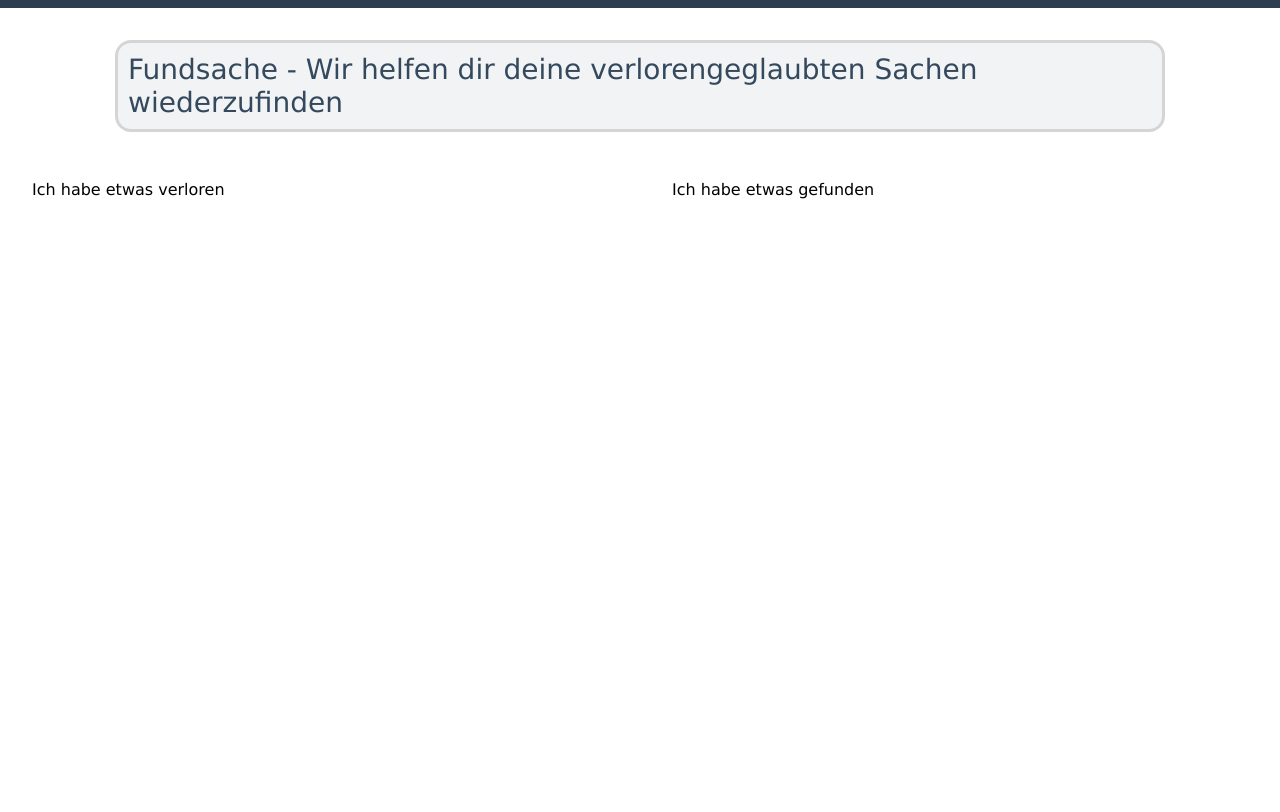
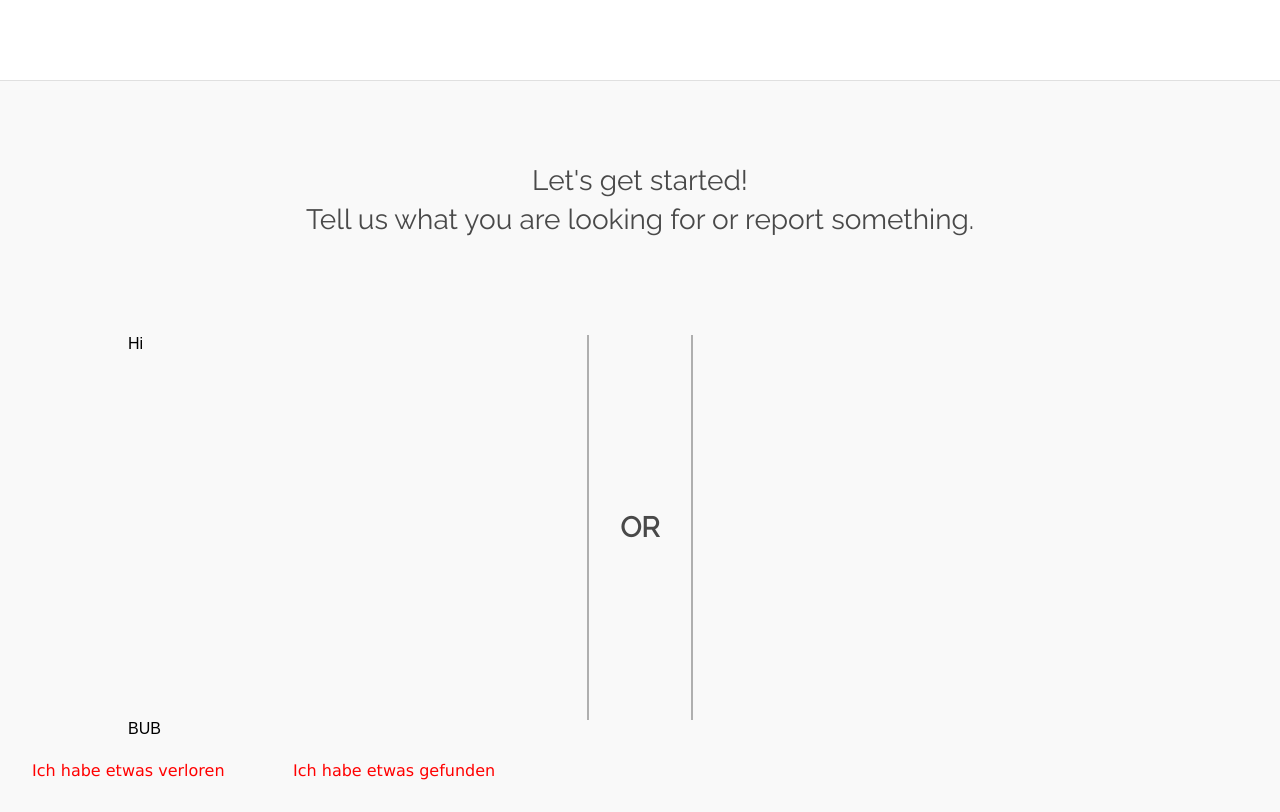
Before and after one commit to technikamateur/fundsache, a plain HTML site: page index.html in a window 1280 px wide. Drawn offline with Linux system fonts and the light colour scheme.

Commit message:
startpage frühe alpha

```diff
--- a/index.html
+++ b/index.html
@@ -1,22 +1,36 @@
 <!DOCTYPE html>
 <html lang="de-DE">
     <head>
-        <title>Fundsache</title>
+        <title>Foundlab</title>
         <meta charset="UTF-8"></meta>
         <link rel="stylesheet" type="text/css" href="styles.css"></link>
         <link rel="shortcut icon" href="favicon.ico"></link>
+        <link rel="stylesheet" type="text/css" href="https://fonts.googleapis.com/css?family=Raleway">
         <meta name="description" content="Wir helfen dir, deine verloren geglaubten Sachen wiederzufinden.">
         <meta name="keywords" content="wiederfinden, gefunden, fundsache, verloren, handy verloren, papiere verloren">
     </head>
     <body>
       <div id="title">
-        <t1>Fundsache - Wir helfen dir deine verlorengeglaubten Sachen wiederzufinden</t1>
       </div>
-      <div id="titlescreenleft">
+      <div id="centerbox">
+        <p class="centertexttitle">
+          <t1>Let's get started!</t1>
+          <br>
+          <t1>Tell us what you are looking for or report something.</t1>
+        </p>
+        <div id="leftside">
+          Hi
+        </div>
+        <div id="centerside">
+          <p class="centertext">
+            <tor>OR</tor>
+          </p>
+        </div>
+        <div id="rightside">
+          BUB
+        </div>
+      </div>
         <t2>Ich habe etwas verloren</t2>
-      </div>
-      <div id="titlescreenright">
         <t2>Ich habe etwas gefunden</t2>
-      </div>
     </body>
 </html>
--- a/styles.css
+++ b/styles.css
@@ -1,16 +1,22 @@
-/* design-types */
-.left {text-align: left;}
-.right {text-align: right;}
-.center {text-align: center;}
-.block {text-align: justify;}
+/* classes */
+P.centertexttitle {
+  margin-left: auto;
+  margin-right: auto;
+  text-align: center;
+  width: 80%;
+  line-height: 1.4;
+  padding-bottom: 5em;
+}
+P.centertext {
+  margin-left: auto;
+  margin-right: auto;
+  text-align: center;
+}
 /* styles */
 body {
-/*  background-color: #f2f2f2;*/
   margin: 0px 0px 0px 0px;
-  border-top: 0.5em;
-  border-top-style: solid;
-  border-top-color: #2c3e50;
   font-family: sans-serif;
+  background-color: #F9F9F9;
 }
 input {
   font-family: Open Sans, sans-serif;
@@ -24,36 +30,53 @@ input {
 }
 /* fonts */
 t1 {
-  font-family: verdana, sans-serif;
+  font-family: Raleway, sans-serif;
   font-size: 1.75em;
-  color: #34495e;
+  color: #494949;
+}
+tor {
+  font-family: Raleway, sans-serif;
+  font-size: 1.75em;
+  color: #494949;
+  font-weight: bold;
+  color: #494949;
 }
 t2 {
   font-family: verdana, sans-serif;
   font-size: 1em;
   padding: 2em;
+  color: red;
 }
 /* divs */
 #title {
+  width: 100%;
+  height: 80px;
+  background-color: #FFFFFF;
+  border-bottom: 1px;
+  border-bottom-color: #E0E0E0;
+  border-bottom-style: solid;
+}
+#centerbox {
   width: 80%;
-  margin-top: 2em;
+  height: 600px;
   margin-left: auto;
   margin-right: auto;
-  margin-bottom: 3em;
-  padding: 10px 10px 10px 10px;
-  border-radius: 1em;
-	border: 3px solid;
-  background: #F1F3F4;
-	border-color: #d5d5d5
+  margin-top: 5em;
 }
-#titlescreenleft {
-  width: 50%;
-  height: 500px;
+#leftside {
+  width: 40%;
   float: left;
-
 }
-#titlescreenright {
-  width: 50%;
-  height: 500px;
-  float: right;
+#centerside {
+  min-width:50px;
+  width: 10%;
+  border-right: 2px solid;
+  border-left: 2px solid;
+  border-color: #AFAFAF;
+  padding: 10em 0em 10em 0em;
+  margin: auto;
 }
+#rightside {
+  width: 40%;
+  float: left;
+}
```
